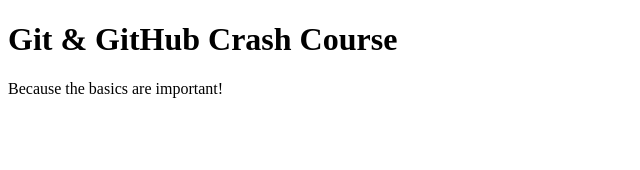
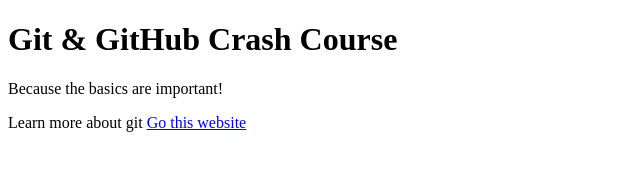
Before and after one commit to dhivakarprabha/githubactions, a plain HTML site: page index.html in a window 1280 px wide. Shown: the whole page, without its empty margins (0-640 px from the left). Drawn offline with Linux system fonts and the light colour scheme.

Commit message:
Added new link

```diff
--- a/index.html
+++ b/index.html
@@ -9,5 +9,6 @@
   <body>
     <h1>Git & GitHub Crash Course</h1>
     <p>Because the basics are important!</p>
+    <p>Learn more about git <a href="https://git.com">Go this website</a></p>
   </body>
 </html>
```
